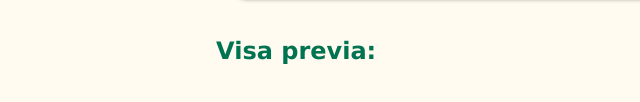
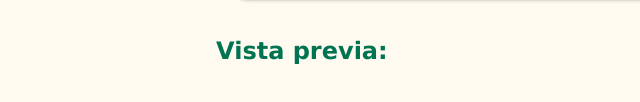
Before and after one commit to louis1001/it-markup, a plain HTML site: page index.html in a window 1280 px wide. Shown: the part 392-494 px from the top of the page, 74-714 px from the left. Drawn offline with Linux system fonts and the light colour scheme.

Commit message:
Fixes typo in index.html

```diff
--- a/index.html
+++ b/index.html
@@ -18,7 +18,7 @@
 		<div contenteditable="true" spellcheck="false" class="textbox" id="text-input"></div>
 	</section>
 	<section id="output">
-		<h2>Visa previa:</h2>
+		<h2>Vista previa:</h2>
 		<div class="textbox" id="text-output"></div>
 	</section>
 	</main>
```
